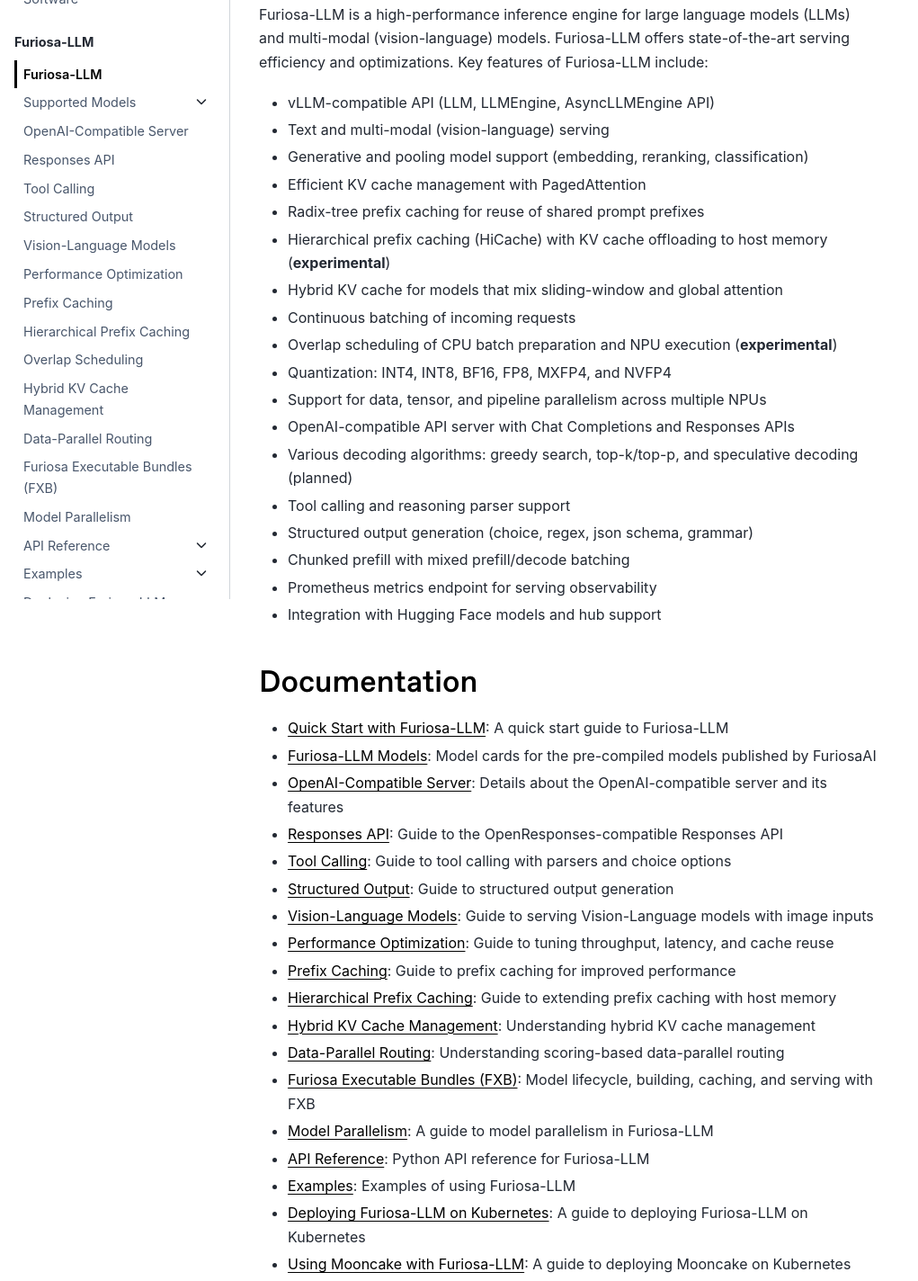
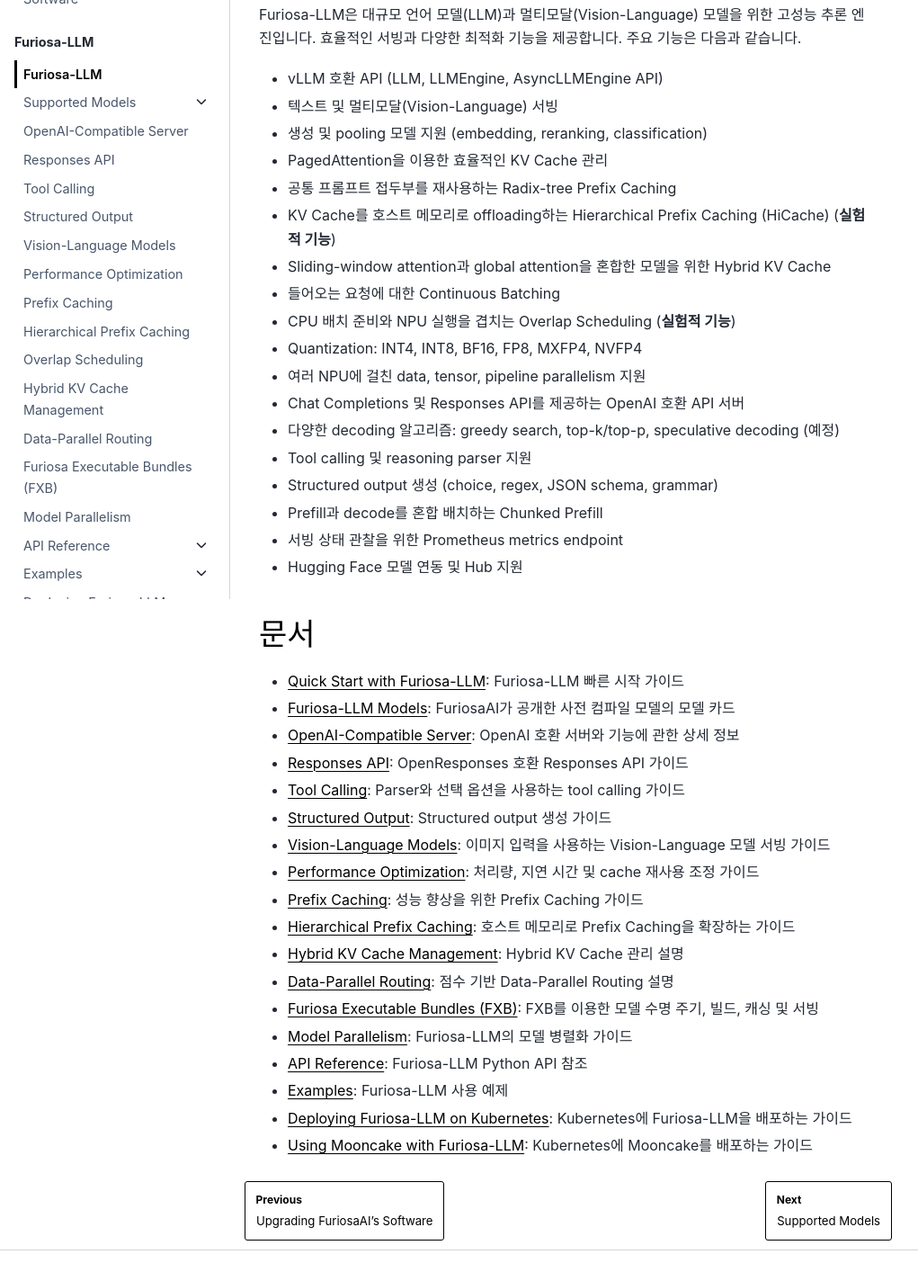
Before and after one commit to smallstep-zzz/furiosa-docs-ko, a plain HTML site: page furiosa_llm/intro.html in a window 1280 px wide. Shown: the part 134-1558 px from the top of the page at 90% size, without its empty margins (0-1021 px from the left). After the commit the page ends 1524 px from the top, so only its background shows below. Drawn offline with Linux system fonts and the light colour scheme; no server answers.

Commit message:
Translate Furiosa-LLM overview into Korean

```diff
--- a/furiosa_llm/intro.html
+++ b/furiosa_llm/intro.html
@@ -2,7 +2,7 @@
 <!DOCTYPE html>
 
 
-<html lang="en" data-content_root="../" >
+<html lang="ko" data-content_root="../" >
 
   <head>
     <meta charset="utf-8" />
@@ -393,51 +393,48 @@
 
   <section id="furiosa-llm">
 <span id="furiosallm"></span><h1>Furiosa-LLM<a class="headerlink" href="#furiosa-llm" title="Link to this heading">#</a></h1>
-<p>Furiosa-LLM is a high-performance inference engine for large language models
-(LLMs) and multi-modal (vision-language) models.
-Furiosa-LLM offers state-of-the-art serving efficiency and optimizations.
-Key features of Furiosa-LLM include:</p>
+<p>Furiosa-LLM은 대규모 언어 모델(LLM)과 멀티모달(Vision-Language) 모델을 위한 고성능 추론 엔진입니다. 효율적인 서빙과 다양한 최적화 기능을 제공합니다. 주요 기능은 다음과 같습니다.</p>
 <ul class="simple">
-<li><p>vLLM-compatible API (LLM, LLMEngine, AsyncLLMEngine API)</p></li>
-<li><p>Text and multi-modal (vision-language) serving</p></li>
-<li><p>Generative and pooling model support (embedding, reranking, classification)</p></li>
-<li><p>Efficient KV cache management with PagedAttention</p></li>
-<li><p>Radix-tree prefix caching for reuse of shared prompt prefixes</p></li>
-<li><p>Hierarchical prefix caching (HiCache) with KV cache offloading to host memory (<strong>experimental</strong>)</p></li>
-<li><p>Hybrid KV cache for models that mix sliding-window and global attention</p></li>
-<li><p>Continuous batching of incoming requests</p></li>
-<li><p>Overlap scheduling of CPU batch preparation and NPU execution (<strong>experimental</strong>)</p></li>
-<li><p>Quantization: INT4, INT8, BF16, FP8, MXFP4, and NVFP4</p></li>
-<li><p>Support for data, tensor, and pipeline parallelism across multiple NPUs</p></li>
-<li><p>OpenAI-compatible API server with Chat Completions and Responses APIs</p></li>
-<li><p>Various decoding algorithms: greedy search, top-k/top-p, and speculative decoding (planned)</p></li>
-<li><p>Tool calling and reasoning parser support</p></li>
-<li><p>Structured output generation (choice, regex, json schema, grammar)</p></li>
-<li><p>Chunked prefill with mixed prefill/decode batching</p></li>
-<li><p>Prometheus metrics endpoint for serving observability</p></li>
-<li><p>Integration with Hugging Face models and hub support</p></li>
+<li><p>vLLM 호환 API (LLM, LLMEngine, AsyncLLMEngine API)</p></li>
+<li><p>텍스트 및 멀티모달(Vision-Language) 서빙</p></li>
+<li><p>생성 및 pooling 모델 지원 (embedding, reranking, classification)</p></li>
+<li><p>PagedAttention을 이용한 효율적인 KV Cache 관리</p></li>
+<li><p>공통 프롬프트 접두부를 재사용하는 Radix-tree Prefix Caching</p></li>
+<li><p>KV Cache를 호스트 메모리로 offloading하는 Hierarchical Prefix Caching (HiCache) (<strong>실험적 기능</strong>)</p></li>
+<li><p>Sliding-window attention과 global attention을 혼합한 모델을 위한 Hybrid KV Cache</p></li>
+<li><p>들어오는 요청에 대한 Continuous Batching</p></li>
+<li><p>CPU 배치 준비와 NPU 실행을 겹치는 Overlap Scheduling (<strong>실험적 기능</strong>)</p></li>
+<li><p>Quantization: INT4, INT8, BF16, FP8, MXFP4, NVFP4</p></li>
+<li><p>여러 NPU에 걸친 data, tensor, pipeline parallelism 지원</p></li>
+<li><p>Chat Completions 및 Responses API를 제공하는 OpenAI 호환 API 서버</p></li>
+<li><p>다양한 decoding 알고리즘: greedy search, top-k/top-p, speculative decoding (예정)</p></li>
+<li><p>Tool calling 및 reasoning parser 지원</p></li>
+<li><p>Structured output 생성 (choice, regex, JSON schema, grammar)</p></li>
+<li><p>Prefill과 decode를 혼합 배치하는 Chunked Prefill</p></li>
+<li><p>서빙 상태 관찰을 위한 Prometheus metrics endpoint</p></li>
+<li><p>Hugging Face 모델 연동 및 Hub 지원</p></li>
 </ul>
 <section id="documentation">
-<h2>Documentation<a class="headerlink" href="#documentation" title="Link to this heading">#</a></h2>
+<h2>문서<a class="headerlink" href="#documentation" title="Link to this heading">#</a></h2>
 <ul class="simple">
-<li><p><a class="reference internal" href="../get_started/furiosa_llm.html#gettingstartedfuriosallm"><span class="std std-ref">Quick Start with Furiosa-LLM</span></a>: A quick start guide to Furiosa-LLM</p></li>
-<li><p><a class="reference internal" href="supported_models.html#supportedmodels"><span class="std std-ref">Furiosa-LLM Models</span></a>: Model cards for the pre-compiled models published by FuriosaAI</p></li>
-<li><p><a class="reference internal" href="furiosa-llm-serve.html#openaiserver"><span class="std std-ref">OpenAI-Compatible Server</span></a>: Details about the OpenAI-compatible server and its features</p></li>
-<li><p><a class="reference internal" href="responses-api.html#responsesapi"><span class="std std-ref">Responses API</span></a>: Guide to the OpenResponses-compatible Responses API</p></li>
-<li><p><a class="reference internal" href="toolcalling.html#toolcalling"><span class="std std-ref">Tool Calling</span></a>: Guide to tool calling with parsers and choice options</p></li>
-<li><p><a class="reference internal" href="structured-output.html#structuredoutput"><span class="std std-ref">Structured Output</span></a>: Guide to structured output generation</p></li>
-<li><p><a class="reference internal" href="vision-language.html#visionlanguagemodels"><span class="std std-ref">Vision-Language Models</span></a>: Guide to serving Vision-Language models with image inputs</p></li>
-<li><p><a class="reference internal" href="performance-optimization.html#performanceoptimization"><span class="std std-ref">Performance Optimization</span></a>: Guide to tuning throughput, latency, and cache reuse</p></li>
-<li><p><a class="reference internal" href="prefix-caching.html#prefixcaching"><span class="std std-ref">Prefix Caching</span></a>: Guide to prefix caching for improved performance</p></li>
-<li><p><a class="reference internal" href="hierarchical-prefix-caching.html#hierarchicalprefixcaching"><span class="std std-ref">Hierarchical Prefix Caching</span></a>: Guide to extending prefix caching with host memory</p></li>
-<li><p><a class="reference internal" href="hybrid-kv-cache.html#hybridkvcache"><span class="std std-ref">Hybrid KV Cache Management</span></a>: Understanding hybrid KV cache management</p></li>
-<li><p><a class="reference internal" href="data-parallel-routing.html#dataparallelrouting"><span class="std std-ref">Data-Parallel Routing</span></a>: Understanding scoring-based data-parallel routing</p></li>
-<li><p><a class="reference internal" href="fxb.html#fxb"><span class="std std-ref">Furiosa Executable Bundles (FXB)</span></a>: Model lifecycle, building, caching, and serving with FXB</p></li>
-<li><p><a class="reference internal" href="model-parallelism.html#modelparallelism"><span class="std std-ref">Model Parallelism</span></a>: A guide to model parallelism in Furiosa-LLM</p></li>
-<li><p><a class="reference internal" href="reference.html#furiosallmreference"><span class="std std-ref">API Reference</span></a>: Python API reference for Furiosa-LLM</p></li>
-<li><p><a class="reference internal" href="examples.html#furiosallmexamples"><span class="std std-ref">Examples</span></a>: Examples of using Furiosa-LLM</p></li>
-<li><p><a class="reference internal" href="k8s_deployment.html#k8sfuriosallmdeployment"><span class="std std-ref">Deploying Furiosa-LLM on Kubernetes</span></a>: A guide to deploying Furiosa-LLM on Kubernetes</p></li>
-<li><p><a class="reference internal" href="mooncake_deployment.html#k8smooncakedeployment"><span class="std std-ref">Using Mooncake with Furiosa-LLM</span></a>: A guide to deploying Mooncake on Kubernetes</p></li>
+<li><p><a class="reference internal" href="../get_started/furiosa_llm.html#gettingstartedfuriosallm"><span class="std std-ref">Quick Start with Furiosa-LLM</span></a>: Furiosa-LLM 빠른 시작 가이드</p></li>
+<li><p><a class="reference internal" href="supported_models.html#supportedmodels"><span class="std std-ref">Furiosa-LLM Models</span></a>: FuriosaAI가 공개한 사전 컴파일 모델의 모델 카드</p></li>
+<li><p><a class="reference internal" href="furiosa-llm-serve.html#openaiserver"><span class="std std-ref">OpenAI-Compatible Server</span></a>: OpenAI 호환 서버와 기능에 관한 상세 정보</p></li>
+<li><p><a class="reference internal" href="responses-api.html#responsesapi"><span class="std std-ref">Responses API</span></a>: OpenResponses 호환 Responses API 가이드</p></li>
+<li><p><a class="reference internal" href="toolcalling.html#toolcalling"><span class="std std-ref">Tool Calling</span></a>: Parser와 선택 옵션을 사용하는 tool calling 가이드</p></li>
+<li><p><a class="reference internal" href="structured-output.html#structuredoutput"><span class="std std-ref">Structured Output</span></a>: Structured output 생성 가이드</p></li>
+<li><p><a class="reference internal" href="vision-language.html#visionlanguagemodels"><span class="std std-ref">Vision-Language Models</span></a>: 이미지 입력을 사용하는 Vision-Language 모델 서빙 가이드</p></li>
+<li><p><a class="reference internal" href="performance-optimization.html#performanceoptimization"><span class="std std-ref">Performance Optimization</span></a>: 처리량, 지연 시간 및 cache 재사용 조정 가이드</p></li>
+<li><p><a class="reference internal" href="prefix-caching.html#prefixcaching"><span class="std std-ref">Prefix Caching</span></a>: 성능 향상을 위한 Prefix Caching 가이드</p></li>
+<li><p><a class="reference internal" href="hierarchical-prefix-caching.html#hierarchicalprefixcaching"><span class="std std-ref">Hierarchical Prefix Caching</span></a>: 호스트 메모리로 Prefix Caching을 확장하는 가이드</p></li>
+<li><p><a class="reference internal" href="hybrid-kv-cache.html#hybridkvcache"><span class="std std-ref">Hybrid KV Cache Management</span></a>: Hybrid KV Cache 관리 설명</p></li>
+<li><p><a class="reference internal" href="data-parallel-routing.html#dataparallelrouting"><span class="std std-ref">Data-Parallel Routing</span></a>: 점수 기반 Data-Parallel Routing 설명</p></li>
+<li><p><a class="reference internal" href="fxb.html#fxb"><span class="std std-ref">Furiosa Executable Bundles (FXB)</span></a>: FXB를 이용한 모델 수명 주기, 빌드, 캐싱 및 서빙</p></li>
+<li><p><a class="reference internal" href="model-parallelism.html#modelparallelism"><span class="std std-ref">Model Parallelism</span></a>: Furiosa-LLM의 모델 병렬화 가이드</p></li>
+<li><p><a class="reference internal" href="reference.html#furiosallmreference"><span class="std std-ref">API Reference</span></a>: Furiosa-LLM Python API 참조</p></li>
+<li><p><a class="reference internal" href="examples.html#furiosallmexamples"><span class="std std-ref">Examples</span></a>: Furiosa-LLM 사용 예제</p></li>
+<li><p><a class="reference internal" href="k8s_deployment.html#k8sfuriosallmdeployment"><span class="std std-ref">Deploying Furiosa-LLM on Kubernetes</span></a>: Kubernetes에 Furiosa-LLM을 배포하는 가이드</p></li>
+<li><p><a class="reference internal" href="mooncake_deployment.html#k8smooncakedeployment"><span class="std std-ref">Using Mooncake with Furiosa-LLM</span></a>: Kubernetes에 Mooncake를 배포하는 가이드</p></li>
 </ul>
 </section>
 </section>
```
Also changed, not shown: index.html (+1 -1 lines), 1 other file.
